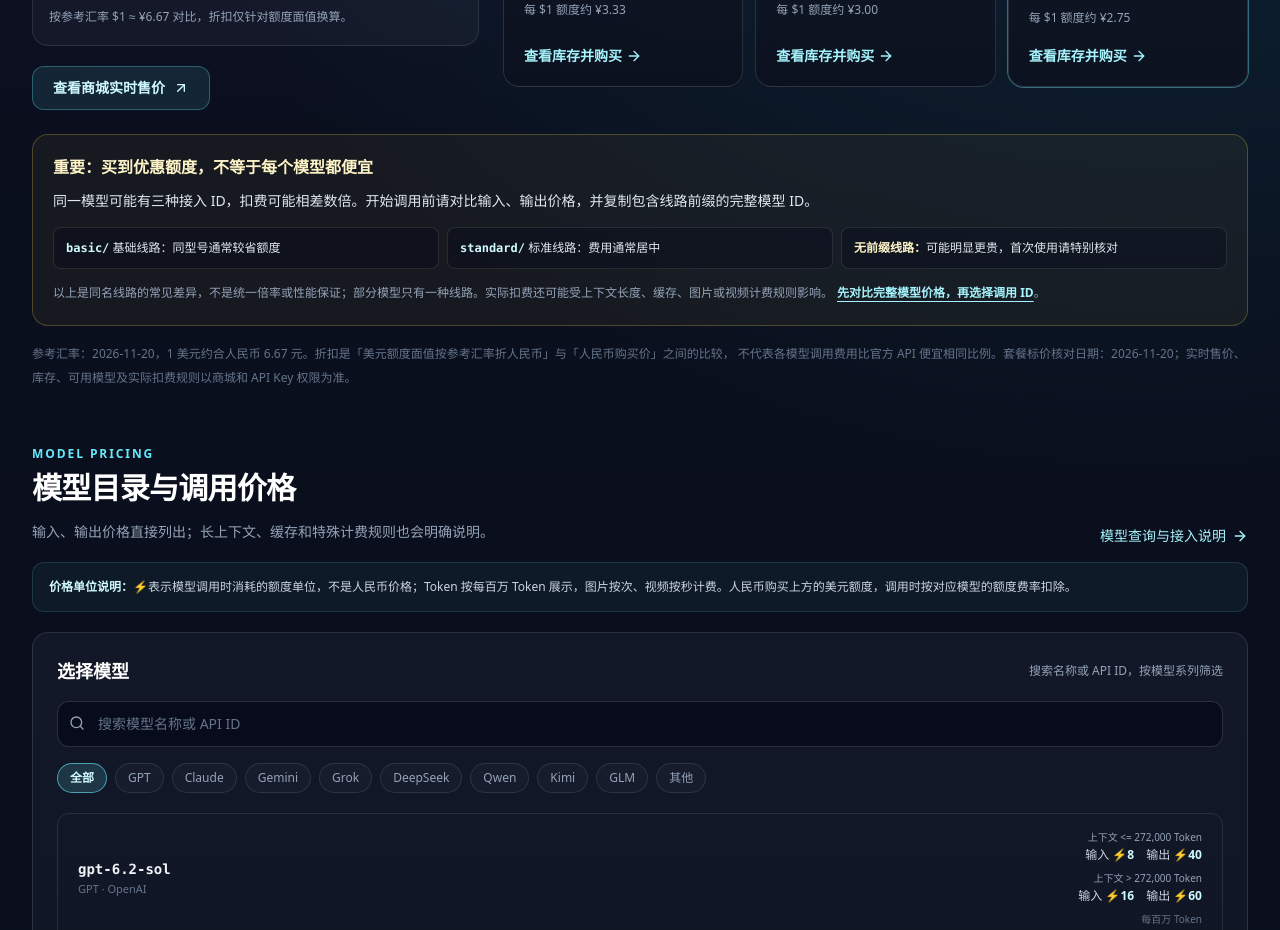
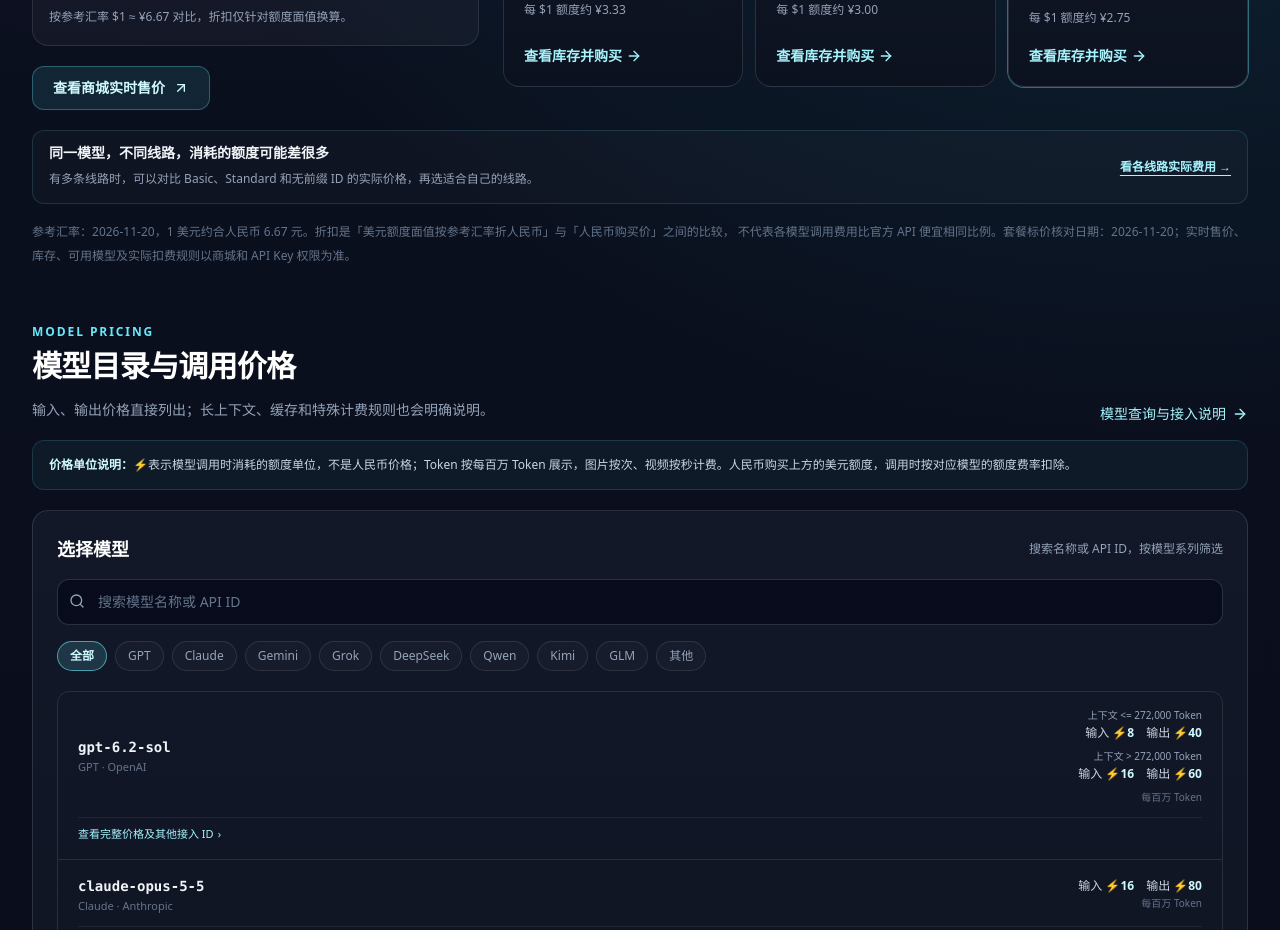
Before and after one commit to Jihai123/zhibeimao-home, a Next.js app: page /api in a window 1280 px wide. Shown: the part 1080-2010 px from the top of the page. Built offline with nearby package versions, Linux system fonts and the light colour scheme.

Commit message:
design(api): replace alarming cost notice with calm comparison link

```diff
--- a/components/CreditPricingSection.tsx
+++ b/components/CreditPricingSection.tsx
@@ -78,20 +78,16 @@ export function CreditPricingSection() {
           ))}
         </div>
       </div>
-      <div className="mt-6 rounded-2xl border border-amber-300/25 bg-amber-300/[0.05] p-4 sm:p-5" role="note" aria-label="API 模型线路费用提醒">
-        <h3 className="text-base font-bold text-amber-100">重要：买到优惠额度，不等于每个模型都便宜</h3>
-        <p className="mt-2 text-sm leading-7 text-slate-200">
-          同一模型可能有三种接入 ID，扣费可能相差数倍。开始调用前请对比输入、输出价格，并复制包含线路前缀的完整模型 ID。
-        </p>
-        <div className="mt-3 grid gap-2 text-xs leading-6 sm:grid-cols-3">
-          <p className="rounded-lg border border-white/10 bg-slate-950/30 px-3 py-2 text-slate-200"><code className="font-bold text-cyan-100">basic/</code> 基础线路：同型号通常较省额度</p>
-          <p className="rounded-lg border border-white/10 bg-slate-950/30 px-3 py-2 text-slate-200"><code className="font-bold text-cyan-100">standard/</code> 标准线路：费用通常居中</p>
-          <p className="rounded-lg border border-white/10 bg-slate-950/30 px-3 py-2 text-slate-200"><strong className="text-amber-100">无前缀线路：</strong>可能明显更贵，首次使用请特别核对</p>
+      <div className="mt-5 flex flex-wrap items-center justify-between gap-x-5 gap-y-2 rounded-xl border border-cyan-300/15 bg-white/[0.025] px-4 py-3">
+        <div>
+          <p className="text-sm font-semibold text-slate-100">同一模型，不同线路，消耗的额度可能差很多</p>
+          <p className="mt-1 text-xs leading-6 text-slate-400">
+            有多条线路时，可以对比 Basic、Standard 和无前缀 ID 的实际价格，再选适合自己的线路。
+          </p>
         </div>
-        <p className="mt-3 text-xs leading-6 text-slate-400">
-          以上是同名线路的常见差异，不是统一倍率或性能保证；部分模型只有一种线路。实际扣费还可能受上下文长度、缓存、图片或视频计费规则影响。
-          <a className="ml-1 font-semibold text-cyan-200 underline underline-offset-4 hover:text-white" href="#models">先对比完整模型价格，再选择调用 ID</a>。
-        </p>
+        <a href="#models" className="whitespace-nowrap text-xs font-semibold text-cyan-200 underline underline-offset-4 hover:text-white">
+          看各线路实际费用 →
+        </a>
       </div>
       <p className="mt-4 text-xs leading-6 text-slate-500">
         参考汇率：{usdCnyReference.asOf}，1 美元约合人民币 {usdCnyReference.rate.toFixed(2)} 元。折扣是「美元额度面值按参考汇率折人民币」与「人民币购买价」之间的比较，
```
